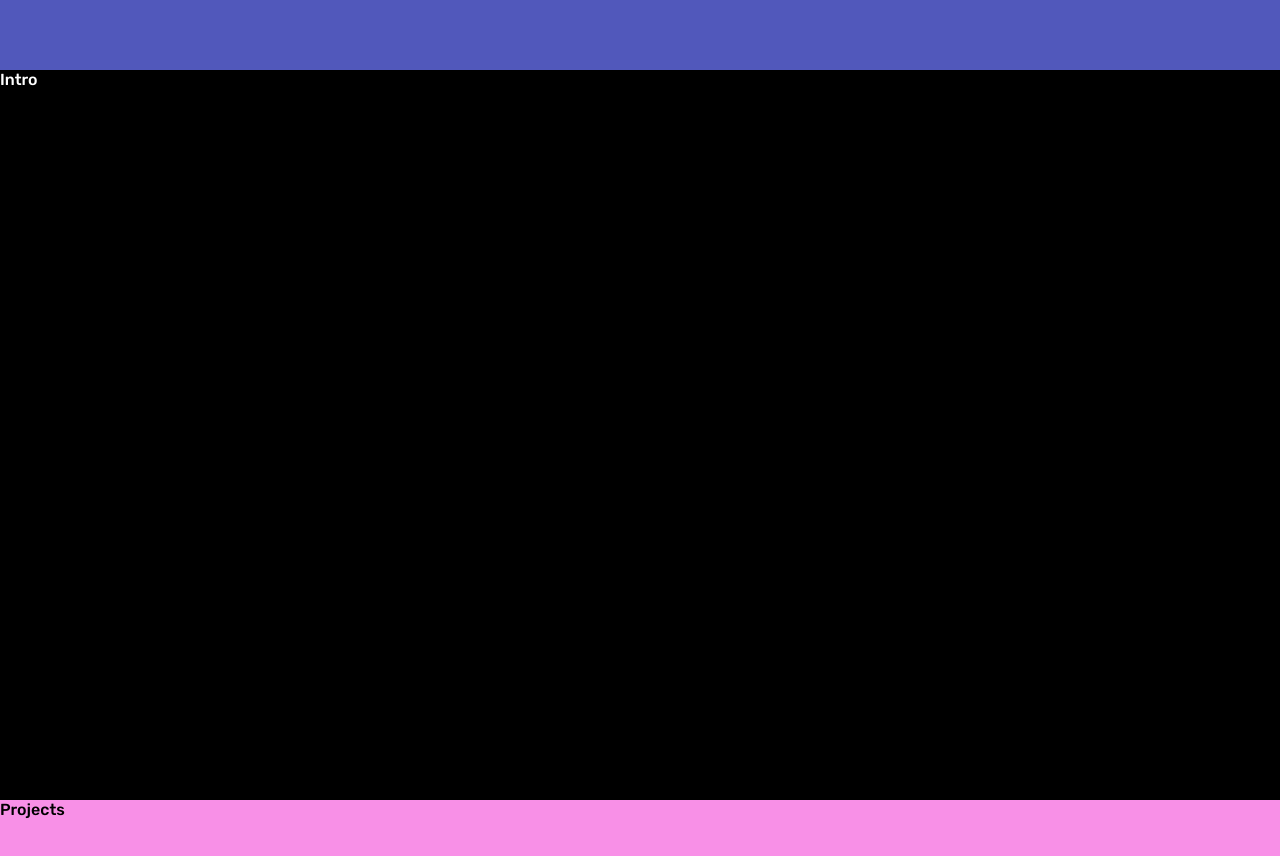
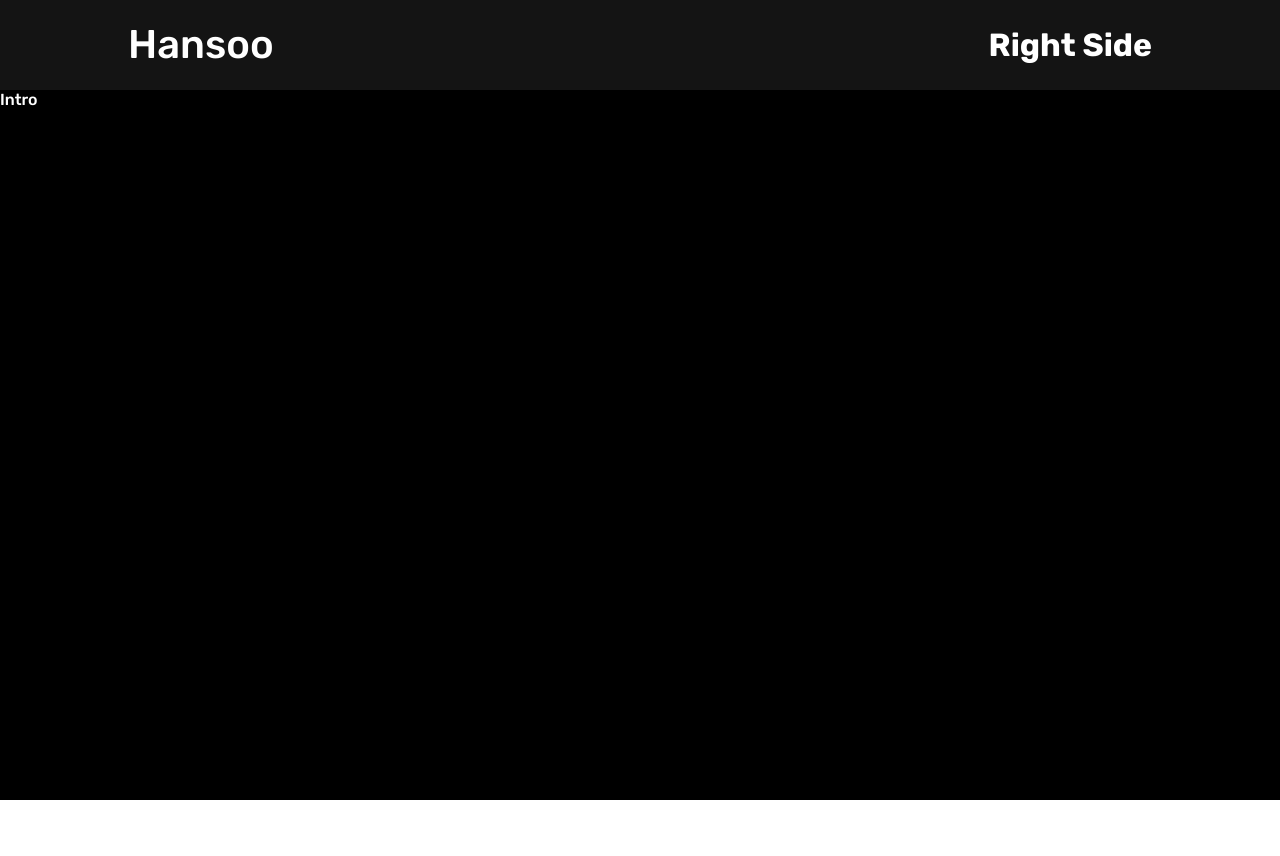
Before and after one commit to hyoon98/hyoon, a React (Create React App) app: page / in a window 1280 px wide. Shown: the top 856 px of the page. After the commit the page ends 800 px from the top, so only its background shows below. Built offline with nearby package versions, Linux system fonts and the light colour scheme.

Commit message:
setup navbar

```diff
--- a/package.json
+++ b/package.json
@@ -9,6 +9,7 @@
     "react": "^17.0.2",
     "react-dom": "^17.0.2",
     "react-scripts": "5.0.0",
+    "sass": "^1.45.2",
     "web-vitals": "^2.1.2"
   },
   "scripts": {
--- a/public/index.html
+++ b/public/index.html
@@ -15,6 +15,7 @@
       *{
         font-family: 'Rubik', sans-serif;
         margin:0;
+        overflow-x: hidden;
       }
     </style>
   </head>
--- a/src/App.jsx
+++ b/src/App.jsx
@@ -1,12 +1,13 @@
 import Navbar from "./components/Navbar/Navbar";
 import Intro from './components/Intro/Intro';
 import Projects from './components/Projects/Projects'
+import './App.scss'
 
 function App() {
   return (
     <div className="App">
       <Navbar/>
-      <div className="sections" style={{position:'relative', top:'70px'}}>
+      <div className="sections">
         <Intro/>
         <Projects/>
       </div>
--- /dev/null
+++ b/src/App.scss
@@ -0,0 +1,22 @@
+.App{
+    height: 100vh;
+
+    .sections{
+        width: 100%;
+        height: calc(100vh - 90px);
+        background-color: lightsalmon;
+        position: relative;
+        top: 90px;
+        scroll-behavior: smooth;
+        scrollbar-width: none;
+        &::-webkit-scrollbar{
+            display: none;
+        }
+
+        > *{
+            height: calc(100vh - 90px);
+            width: 100vw;
+            scroll-snap-align: start;
+        }
+    }
+}
--- a/src/components/Intro/Intro.css
+++ b/src/components/Intro/Intro.css
@@ -1,6 +1,4 @@
 .Intro{
     background-color: black;
     color: white;
-    height: calc(100vh - 70px);
-    width: 100%;
 }
--- a/src/components/Intro/Intro.jsx
+++ b/src/components/Intro/Intro.jsx
@@ -1,7 +1,7 @@
 import './Intro.css'
 export default function Intro() {
     return (
-        <div className='Intro'>
+        <div className='Intro' id='intro'>
             Intro
         </div>
     )
--- a/src/components/Navbar/Navbar.css
+++ b/src/components/Navbar/Navbar.css
@@ -1,7 +1,25 @@
 .Navbar{
     width: 100%;
-    height: 70px;
-    background-color: #5158bb;
+    height: 90px;
+    background-color: #141414;
     position: fixed;
     z-index: 2;
+    top: 0;
 }
+
+.wrapper{
+    display: flex;
+    flex-wrap: wrap;
+    align-items: center;
+    justify-content: space-between;
+    color: white;
+    padding: 21px 10%;
+    text-align: center;
+}
+
+.logo{
+    font-size: 40px;
+    font-weight: 400;
+    text-decoration: none;
+    color: inherit;
+}
--- a/src/components/Navbar/Navbar.jsx
+++ b/src/components/Navbar/Navbar.jsx
@@ -3,7 +3,14 @@ import './Navbar.css'
 export default function Navbar() {
     return (
         <div className='Navbar'>
-
+            <div className="wrapper">
+                <div className="left">
+                    <a href='#intro' className='logo'>Hansoo</a>
+                </div>
+                <div className="right">
+                    <h1>Right Side</h1>
+                </div>
+            </div>
         </div>
     )
 }
--- a/src/components/Projects/Projects.css
+++ b/src/components/Projects/Projects.css
@@ -1,5 +1,3 @@
 .Projects{
     background-color: #f890e7;
-    height: calc(100vh - 70px);
-    width: 100%;
 }
--- a/src/components/Projects/Projects.jsx
+++ b/src/components/Projects/Projects.jsx
@@ -2,7 +2,7 @@ import './Projects.css'
 
 export default function Projects() {
     return (
-        <div className='Projects'>
+        <div className='Projects' id='projects'>
             Projects
         </div>
     )
```
Also changed, not shown: 1 other file (tests, documents, lock files or other folders).
